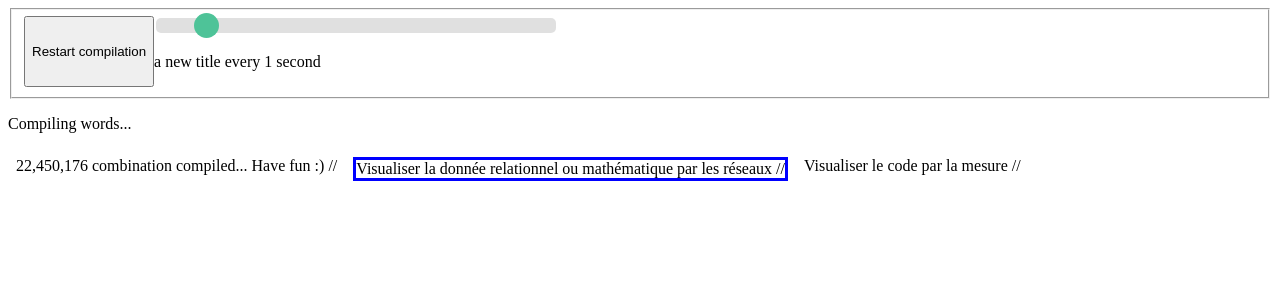
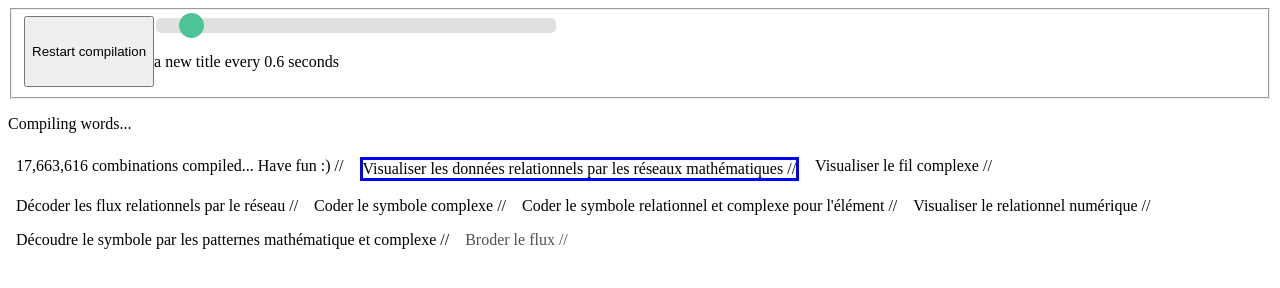
Before and after one commit to pazka/TitlesOfBabel, a plain HTML site: page index.html in a window 1280 px wide. Drawn offline with Linux system fonts and the light colour scheme.

Commit message:
pluriel + feminin + better template generation

```diff
--- a/combinator.js
+++ b/combinator.js
@@ -1,3 +1,55 @@
+
+
+String.prototype.h = function () {
+    var hash = 0, i, chr;
+    if (this.length === 0) return hash;
+    for (i = 0; i < this.length; i++) {
+        chr = this.charCodeAt(i);
+        hash = ((hash << 5) - hash) + chr;
+        hash |= 0; // Convert to 32bit integer
+    }
+    return hash;
+}
+
+
+String.prototype.plur = function (){
+    this.isPlur = true
+    return this
+}
+String.prototype.fem = function (){
+    this.isFem = true
+    return this
+}
+String.prototype.getVars = function (fem,plur){
+    if(plur && fem)
+        return this.varFemPlur ?? this
+    if(fem)
+        return this.varFem ?? this
+    if(plur)
+        return this.varPlur ?? this
+
+    return this
+}
+
+String.prototype.setVars = function (varFem,varPlur,varFemPlur){
+    this.varFem = varFem
+    this.varPlur = varPlur
+    this.varFemPlur = varFemPlur
+
+    return this
+}
+
+String.prototype.isPluriel = false
+String.prototype.isFeminin = false
+
+Array.prototype.getRdmElem = function (force= false) {
+    res = this[Math.floor(Math.random() * this.length)]
+    while(force && res == "")
+        res = this[Math.floor(Math.random() * this.length)]
+
+    return res
+}
+
 
 verbes = [
     "Tricoter",
@@ -18,36 +70,37 @@ verbes = [
     "Visualiser"
 ]
 choses = [
+    "",
     "la mesure",
     "le symbole",
-    "les données",
+    "les données".plur(),
     "la donnée",
     "l'élément",
-    "les éléments",
+    "les éléments".plur(),
     "l'information",
     "le modèle",
     "le point",
     "le tissu",
-    "les flux",
+    "les flux".plur(),
     "le flux",
-    "la relation",
+    "la relation".fem(),
     "le relationnel",
     "le fil",
     "le code",
     "le patterne",
-    "les patternes",
-    "les dimensions ",
+    "les patternes".plur(),
+    "les dimensions".plur(),
     "la dimension",
-    "la data",
-    "les réalités",
+    "la data".fem(),
+    "les réalités".plur(),
     "le réel",
     "le numérique",
     "l'art",
     "le graphe",
     "le réseau",
-    "les réseaux",
+    "les réseaux".plur(),
     "le réseau",
-    "l'ésthétique relationnelle",
+    "l'ésthétique relationnelle".fem(),
     "le capital relationnel"
 ]
 
@@ -58,12 +111,12 @@ chose_coor = [
 
 adjectifs = [
     "",
-    "relationnel",
-    "complexe",
-    "abstraite",
-    "informationnel",
-    "numérique",
-    "mathématique"
+    "relationnel".setVars("relationnel","relationnels","relationnelles"),
+    "complexe".setVars("complexe","complexes","complexes"),
+    "abstrait".setVars("abstrait","abstraits","abstraites"),
+    "informationnel".setVars("informationnelle","informationnels","informationnelles"),
+    "numérique".setVars("numérique","numériques","numériques"),
+    "mathématique".setVars("mathématique","mathématiques","mathématiques")
 ]
 
 coordination = [
@@ -71,42 +124,68 @@ coordination = [
     "et"
 ]
 
+function getTemplate(verbe, chose, chose_outil, adjectif, adjectif1, coordchose, coord) {
+    templates = []
 
-function generateNewPhrase() {
-    verbe = verbes.getRdmElem()
-    chose = choses.getRdmElem()
-    chose_outil = choses.getRdmElem()
-    adjectif = adjectifs.getRdmElem()
-    adjectif1 = adjectifs.getRdmElem()
-    coordchose = chose_coor.getRdmElem()
-    coord = coordination.getRdmElem()
+    if(chose == "")
+        return []
 
-    templates = [
-        `${verbe} ${chose} ${coordchose} ${chose_outil}`,
-        `${verbe} ${chose} ${adjectif} ${coordchose} ${chose_outil}`,
-        `${verbe} ${chose} ${adjectif} ${adjectif1} ${coordchose} ${chose_outil}`,
-        `${verbe} ${chose} ${adjectif} ${coordchose} ${chose_outil} ${adjectif1} `,
-        `${verbe} ${chose} ${coordchose} ${chose_outil}  ${adjectif} ${adjectif1} `,
-        `${verbe} ${chose} ${adjectif} ${coord} ${adjectif1} ${coordchose} ${chose_outil}`,
-        `${verbe} ${chose} ${coordchose} ${chose_outil}  ${adjectif} ${coord} ${adjectif1} `,
-        `${verbe} ${chose} ${adjectif} ${adjectif1}`,
-        `${verbe} ${chose} ${adjectif} ${coord} ${adjectif1} `,
-    ]
+    if (adjectif == "") {
+        templates.push(
+            `${verbe} ${chose}`,
+        )
+
+        if (chose_outil != "" && chose != chose_outil) {
+            templates.push(
+                `${verbe} ${chose} ${coordchose} ${chose_outil}`,
+            )
+        }
+    } else {
+        templates.push(
+            `${verbe} ${chose} ${adjectif.getVars(chose.isFem,chose.isPlur)}`,
+        )
+
+        if (chose_outil != "" && chose != chose_outil) {
+            templates.push(
+                `${verbe} ${chose} ${adjectif.getVars(chose.isFem,chose.isPlur)} ${coordchose} ${chose_outil}`,
+            )
+            if (adjectif1 != "" && adjectif != adjectif1) {
+                templates.push(
+                    `${verbe} ${chose} ${coordchose} ${chose_outil}  ${adjectif.getVars(chose_outil.isFem,chose.isPlur)} ${adjectif1.getVars(chose_outil.isFem,chose.isPlur)} `,
+                    `${verbe} ${chose} ${coordchose} ${chose_outil}  ${adjectif.getVars(chose_outil.isFem,chose.isPlur)} ${coord} ${adjectif1.getVars(chose_outil.isFem,chose.isPlur)} `,
+                    `${verbe} ${chose} ${adjectif.getVars(chose.isFem,chose.isPlur)} ${adjectif1.getVars(chose.isFem,chose.isPlur)} ${coordchose} ${chose_outil}`,
+                    `${verbe} ${chose} ${adjectif.getVars(chose.isFem,chose.isPlur)} ${coordchose} ${chose_outil} ${adjectif1.getVars(chose_outil.isFem,chose.isPlur)} `,
+                    `${verbe} ${chose} ${adjectif.getVars(chose.isFem,chose.isPlur)} ${coord} ${adjectif1.getVars(chose.isFem,chose.isPlur)} ${coordchose} ${chose_outil}`
+                )
+            }
+        }
+
+        if (adjectif1 != "" && adjectif != adjectif1) {
+            templates.push(
+                `${verbe} ${chose} ${adjectif.getVars(chose.isFem,chose.isPlur)} ${adjectif1.getVars(chose.isFem,chose.isPlur)}`,
+                `${verbe} ${chose} ${adjectif.getVars(chose.isFem,chose.isPlur)} ${coord} ${adjectif1.getVars(chose.isFem,chose.isPlur)} `,
+            )
+        }
+    }
+    return templates
+}
+
+
+function generateNewPhrase(verbe, chose, chose_outil, adjectif, adjectif1, coordchose, coord) {
+    verbe = verbe ?? verbes.getRdmElem()
+    chose = chose ?? choses.getRdmElem(force=true)
+    chose_outil = chose_outil ?? choses.getRdmElem()
+    adjectif = adjectif ?? adjectifs.getRdmElem()
+    adjectif1 = adjectif1 ?? adjectifs.getRdmElem()
+    coordchose = coordchose ?? chose_coor.getRdmElem()
+    coord = coord ?? coordination.getRdmElem()
+
+    templates = getTemplate(verbe, chose, chose_outil, adjectif, adjectif1, coordchose, coord)
 
     //Don't care about repeating ourselves
     selected_phrase = templates.getRdmElem()
 
     return selected_phrase
-}
-
-function obselete_getNbElements(xv = 1, xc = 1, xcc = 1, xa = 1, xco = 1) {
-    v = verbes.length * xv
-    c = choses.length * xc
-    cc = chose_coor.length * xcc
-    a = adjectifs.length * xa
-    co = coordination.length * xco
-
-    return v * c * (cc * c + a * ((cc * c) + (a - 1) * (cc * c * (2 * co + 3) + 1 + co)))
 }
 
 function browseAllPossibilities(cb) {
@@ -122,17 +201,7 @@ function browseAllPossibilities(cb) {
                                 return
                             coordination.forEach(coord => {
                                 chose_coor.forEach(coordchose => {
-                                    templates = [
-                                        `${verbe} ${chose} ${coordchose} ${chose_outil}`,
-                                        `${verbe} ${chose} ${adjectif} ${coordchose} ${chose_outil}`,
-                                        `${verbe} ${chose} ${adjectif} ${adjectif1} ${coordchose} ${chose_outil}`,
-                                        `${verbe} ${chose} ${adjectif} ${coordchose} ${chose_outil} ${adjectif1} `,
-                                        `${verbe} ${chose} ${coordchose} ${chose_outil}  ${adjectif} ${adjectif1} `,
-                                        `${verbe} ${chose} ${adjectif} ${coord} ${adjectif1} ${coordchose} ${chose_outil}`,
-                                        `${verbe} ${chose} ${coordchose} ${chose_outil}  ${adjectif} ${coord} ${adjectif1} `,
-                                        `${verbe} ${chose} ${adjectif} ${adjectif1}`,
-                                        `${verbe} ${chose} ${adjectif} ${coord} ${adjectif1} `,
-                                    ]
+                                    templates = getTemplate(verbe, chose, chose_outil, adjectif, adjectif1, coordchose, coord)
                                     templates.forEach(p => cb(p))
                                 })
                             })
@@ -145,8 +214,18 @@ function browseAllPossibilities(cb) {
     })
 }
 
+function obselete_getNbElements(xv = 1, xc = 1, xcc = 1, xa = 1, xco = 1) {
+    v = verbes.length * xv
+    c = choses.length * xc
+    cc = chose_coor.length * xcc
+    a = adjectifs.length * xa
+    co = coordination.length * xco
+
+    return v * c * (cc * c + a * ((cc * c) + (a - 1) * (cc * c * (2 * co + 3) + 1 + co)))
+}
+
 function obselete_browseAllPossibilities(cb) {
-    return new Promise(resolve=>{
+    return new Promise(resolve => {
         verbes.forEach(verbe => {
             choses.forEach(chose => {
 
@@ -197,18 +276,3 @@ function obselete_browseAllPossibilities(cb) {
         resolve()
     })
 }
-
-String.prototype.h = function () {
-    var hash = 0, i, chr;
-    if (this.length === 0) return hash;
-    for (i = 0; i < this.length; i++) {
-        chr = this.charCodeAt(i);
-        hash = ((hash << 5) - hash) + chr;
-        hash |= 0; // Convert to 32bit integer
-    }
-    return hash;
-};
-
-Array.prototype.getRdmElem = function () {
-    return this[Math.floor(Math.random() * this.length)]
-}
--- a/index.html
+++ b/index.html
@@ -81,8 +81,8 @@
 <body>
     <fieldset style='display:flex'>
         <button onclick="compile_words()">Restart compilation</button>
-        <div class="slidecontainer"><input type="range" min="1" max="10000" value="1000" class="slider" id="myRange">
-            <p id="spawntime"> a new title every 1 second</p>
+        <div class="slidecontainer"><input type="range" min="1" max="10000" value="600" class="slider" id="myRange">
+            <p id="spawntime"> a new title every 0.6 seconds</p>
         </div>
     </fieldset>
     <p>Compiling words... </p>
--- a/script.js
+++ b/script.js
@@ -29,22 +29,24 @@ function add_node(phrase, special_css) {
     await browseAllPossibilities((phrase) => {
         nb_combination_found++
     })
-    add_node(`${new Intl.NumberFormat().format(nb_combination_found)} combination compiled... Have fun :) `)
+    add_node(`${new Intl.NumberFormat().format(nb_combination_found)} combinations compiled... Have fun :) `)
 
+    console.log(`obselete : ${obselete_getNbElements()} element present originaly`)
     special_index = 50
 
 
     animation = setInterval(() => {
         add_node(generateNewPhrase(), i++ % special_index == 0)
-    }, 2000)
+    }, 600)
 })()
 
 function precise(x) {
     return Number.parseFloat(x).toPrecision(4);
 }
+
 var slider = document.getElementById("myRange");
 slider.oninput = function () {
-    document.getElementById("spawntime").innerText = `a new title every ${precise(this.value / 1000, 2)} second`
+    document.getElementById("spawntime").innerText = `a new title every ${precise(this.value / 1000, 2)} seconds`
     clearTimeout(animation)
     animation = setInterval(() => {
         add_node(generateNewPhrase(), i++ % special_index == 0)
```
